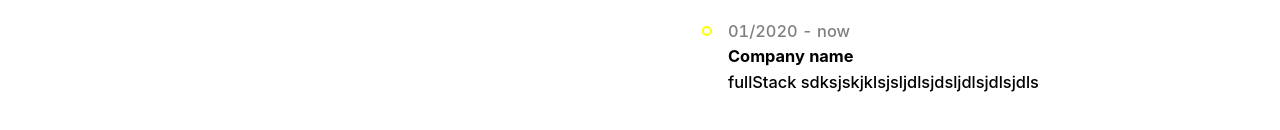
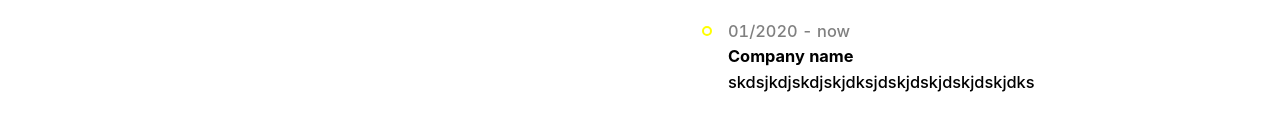
Before and after one commit to NicolaDipintoDev/cv.assignment, a React (Create React App) app in the folder cv-assignment/: page / in a window 1280 px wide. Shown: the part 194-324 px from the top of the page. Built offline with nearby package versions, Linux system fonts and the light colour scheme.

Commit message:
TimeLineCOmponent real implementation

```diff
--- a/cv-assignment/src/components/Content/container/rightSide/experiencesBlock/ExperiencesBlock.js
+++ b/cv-assignment/src/components/Content/container/rightSide/experiencesBlock/ExperiencesBlock.js
@@ -2,10 +2,22 @@ import React from "react";
 import CollapseComponent from "../../../CollapseComponents/CollapseComponent";
 import TimeLineComponent from "../timelinecomponent/TimeLineComponent";
 
-
 const ExperiencesBlock = () => (
   <div>
-    <CollapseComponent title='Education' contentPanel={<TimeLineComponent />} />
+    <CollapseComponent
+      title="Education"
+      contentPanel={
+        <TimeLineComponent
+          items={[
+            {
+              date: "01/2020 - now",
+              title: "Company name",
+              description: "skdsjkdjskdjskjdksjdskjdskjdskjdskjdks"
+            }
+          ]}
+        />
+      }
+    />
   </div>
 );
 
--- a/cv-assignment/src/components/Content/container/rightSide/timelinecomponent/TimeLineComponent.js
+++ b/cv-assignment/src/components/Content/container/rightSide/timelinecomponent/TimeLineComponent.js
@@ -1,20 +1,27 @@
 import React from "react";
+import PropTypes from "prop-types";
 import { Timeline } from "antd";
 import TimeLineItemContent from "./TimeLineItemConten";
-import './timeLine.css';
+import "./timeLine.css";
 
-const TimeLineComponent = () => (
+const TimeLineComponent = ({ items }) => (
   <Timeline>
     <Timeline.Item color="yellow">
-      <TimeLineItemContent
-        contents={[
-          { class: "timeLine date", text: "01/2020 - now" },
-          { class: "timeLine title", text: "Company name" },
-          { class: "timeLine description", text: "fullStack sdksjskjklsjsljdlsjdsljdlsjdlsjdls" }
-        ]}
-      />
+      {items.map(item => (
+        <TimeLineItemContent
+          contents={[
+            { class: "timeLine date", text: item.date },
+            { class: "timeLine title", text: item.title },
+            { class: "timeLine description", text: item.description }
+          ]}
+        />
+      ))}
     </Timeline.Item>
   </Timeline>
 );
 
 export default TimeLineComponent;
+
+TimeLineItemContent.propTypes = {
+  items: PropTypes.array.isRequired
+};
```
